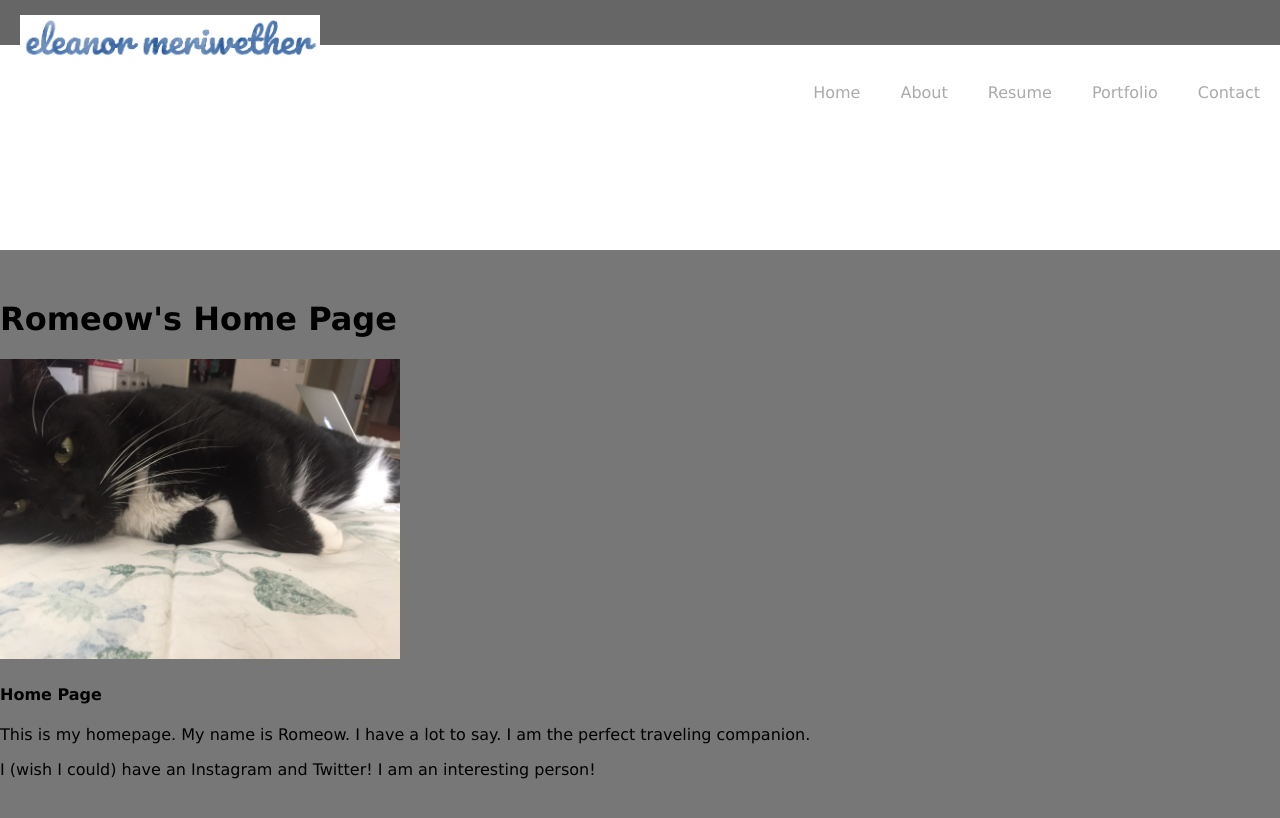
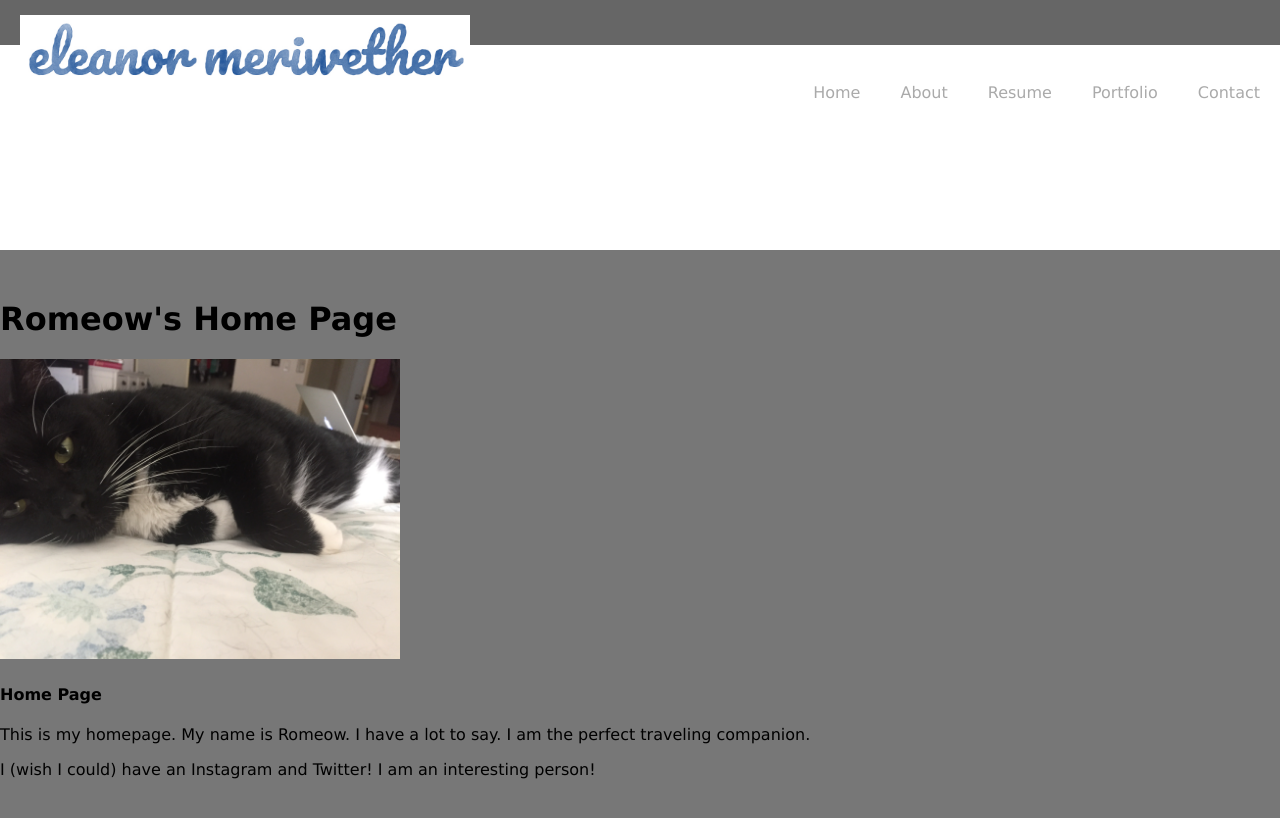
Before and after one commit to emeriwether/emeriwether.github.io, a Jekyll site: the page built from index.html, in a window 1280 px wide. Shown: the top 818 px of the page. Built offline with Jekyll 4.4.1, drawn with Linux system fonts in a browser that asks for light colours.

Commit message:
increased size of logo

```diff
--- a/css/styles.css
+++ b/css/styles.css
@@ -24,8 +24,8 @@ TOP NAVIGATION BAR STYLING
 #navHeader a.logo {
     position: absolute;
     display: inline-block;
-    width: 300px;
-    height: 100px;
+    width: 450px;
+    height: 150px;
     background: url(../img/website_logo.jpg) no-repeat 0 0;
     background-size: contain;
     z-index: 1;
```
